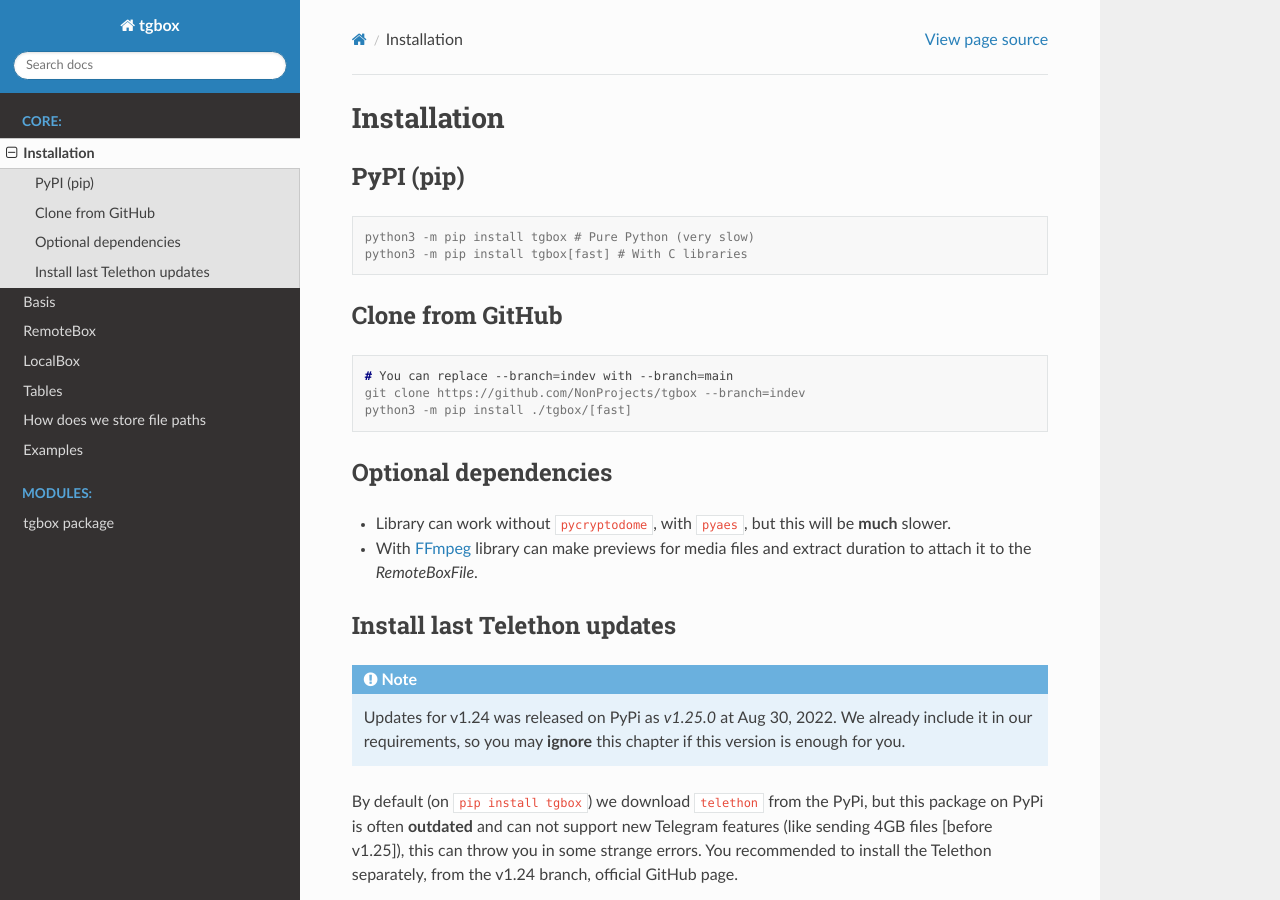
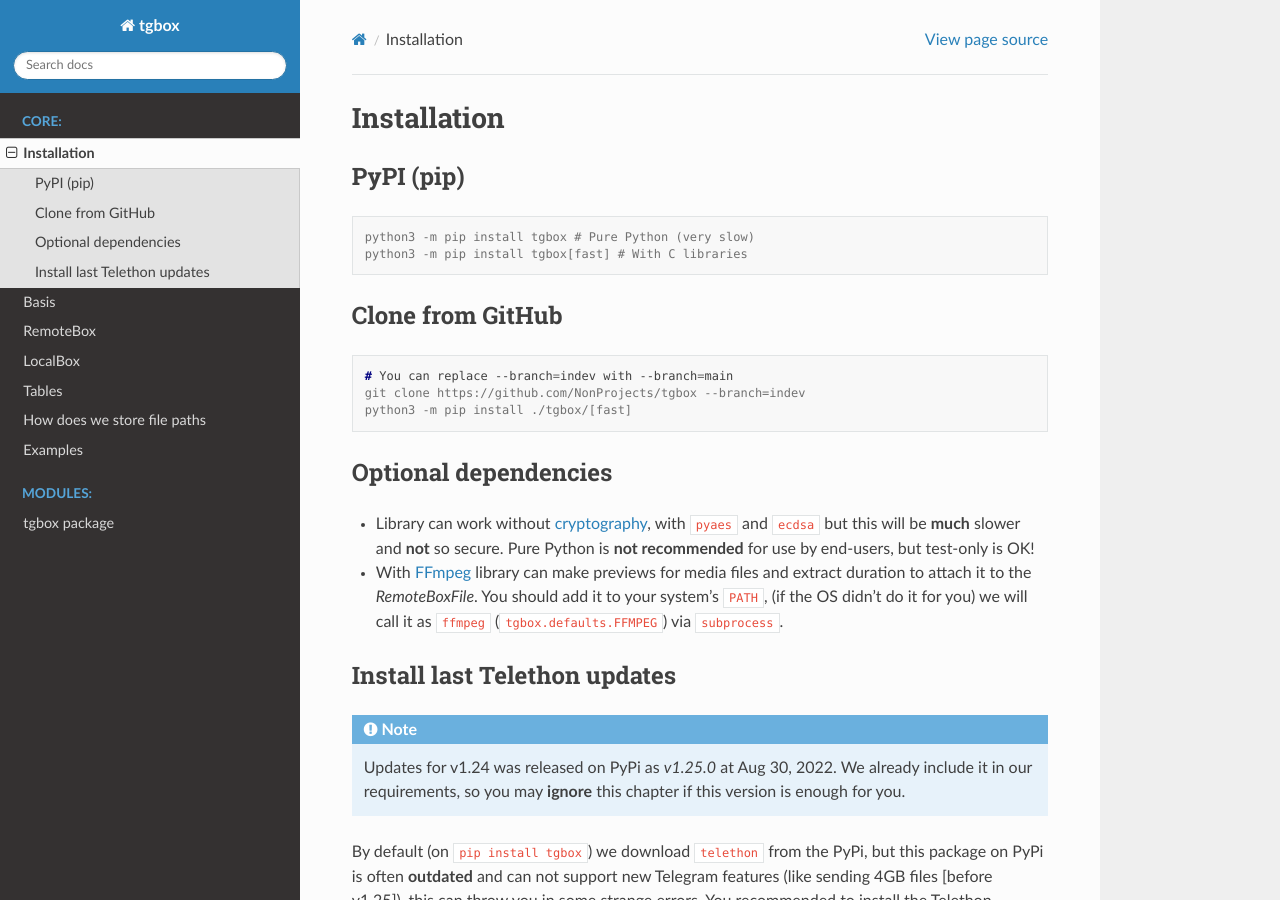
Before and after one commit to NonProjects/tgbox, a Sphinx documentation site: the page built from docs/installation.rst, in a window 1280 px wide and 900 px high. Built offline with Sphinx 7.4.7 and the Read the Docs theme 2.0.0, drawn with Linux system fonts in a browser that asks for light colours.

Commit message:
Update installation.rst

```diff
--- a/docs/installation.rst
+++ b/docs/installation.rst
@@ -21,8 +21,8 @@ Clone from GitHub
 Optional dependencies
 ---------------------
 
-- Library can work without ``pycryptodome``, with ``pyaes``, but this will be **much** slower.
-- With `FFmpeg <https://ffmpeg.org/download.html>`_ library can make previews for media files and extract duration to attach it to the *RemoteBoxFile*.
+- Library can work without `cryptography <https://github.com/pyca/cryptography>`_, with ``pyaes`` and ``ecdsa`` but this will be **much** slower and **not** so secure. Pure Python is **not recommended** for use by end-users, but test-only is OK!
+- With `FFmpeg <https://ffmpeg.org/download.html>`_ library can make previews for media files and extract duration to attach it to the *RemoteBoxFile*. You should add it to your system's ``PATH``, (if the OS didn't do it for you) we will call it as ``ffmpeg`` (``tgbox.defaults.FFMPEG``) via ``subprocess``.
 
 
 Install last Telethon updates
```
